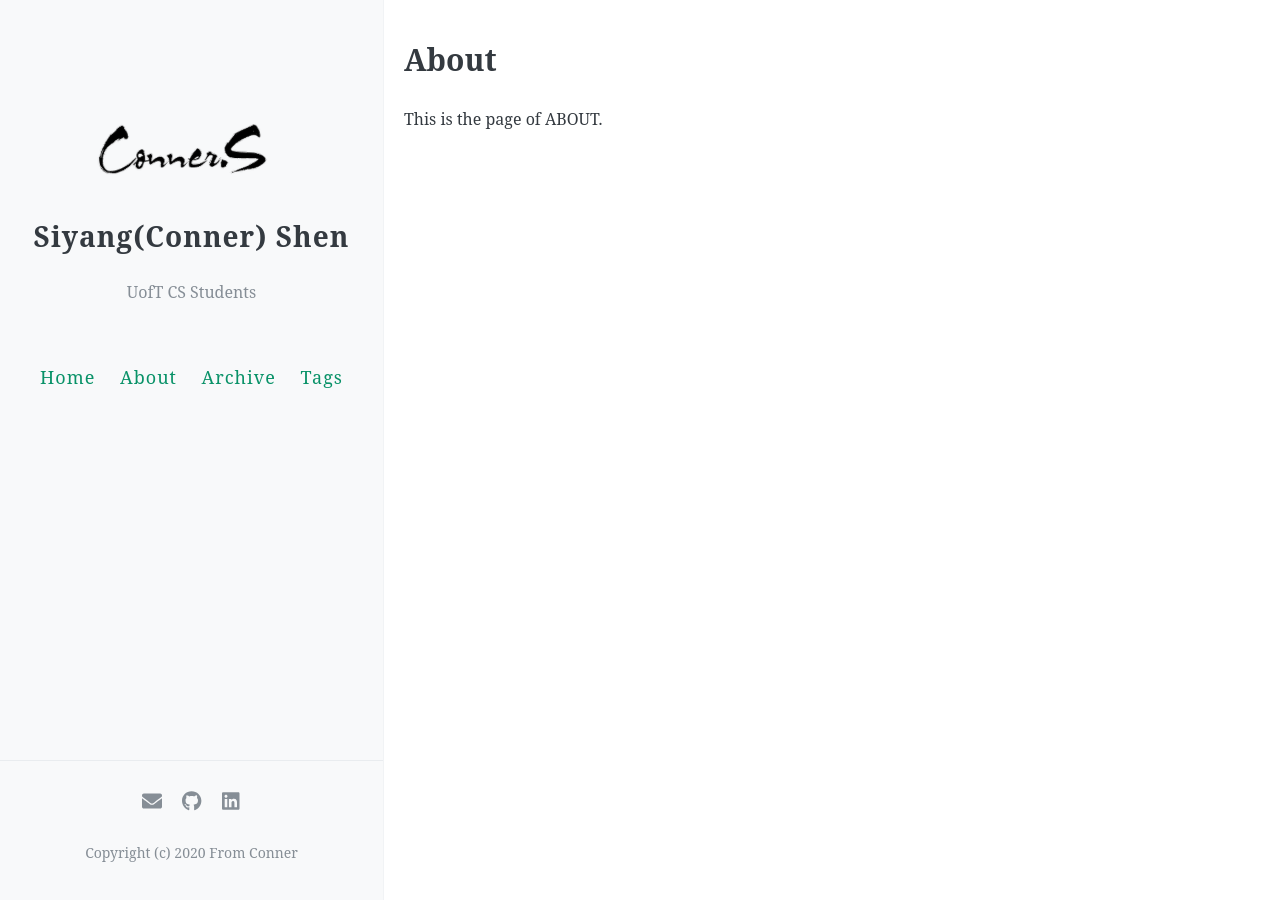
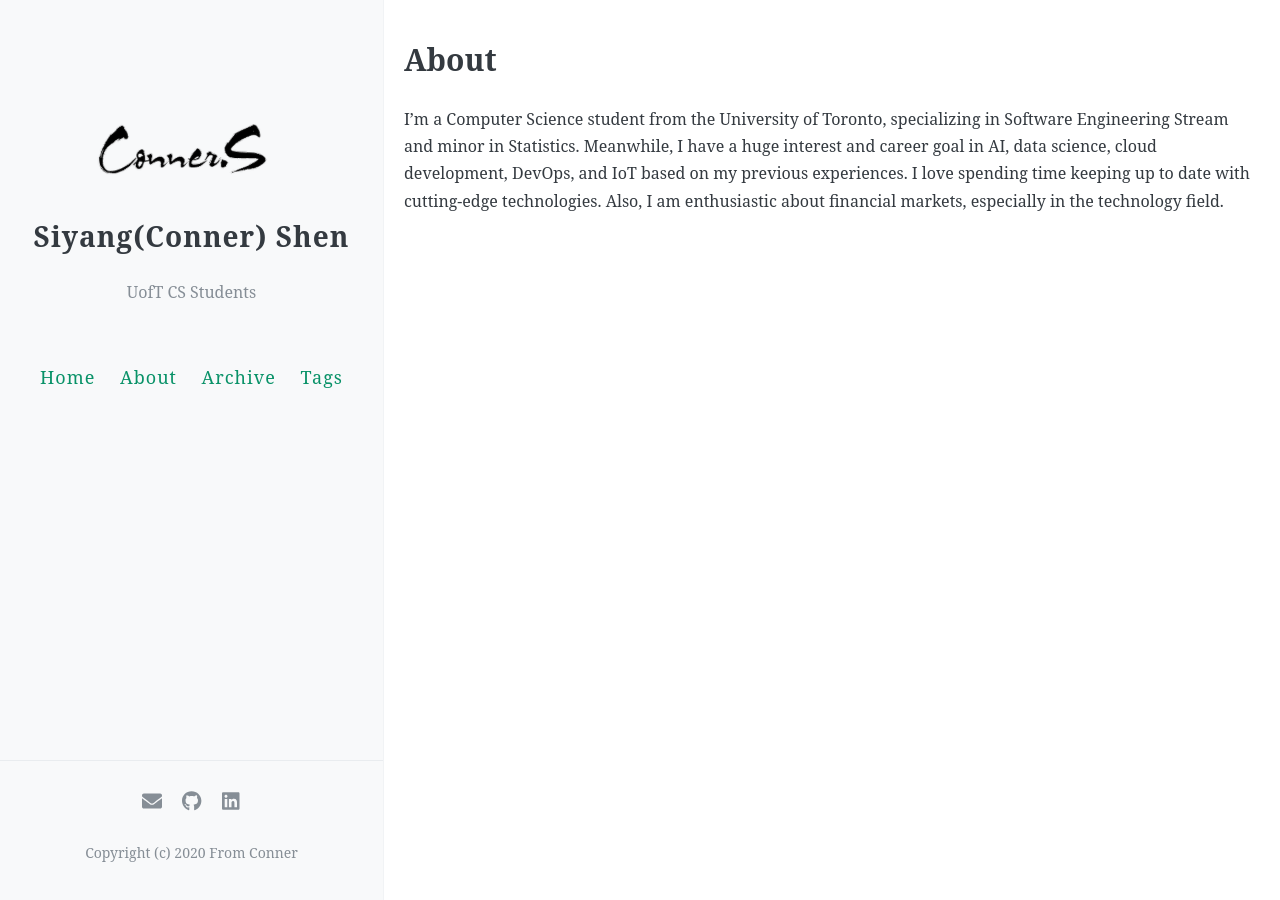
Before and after one commit to Connerrrrr/Connerrrrr.github.io, a Jekyll site: the page built from about.md, in a window 1280 px wide. Built offline with Jekyll 4.4.1, drawn with Linux system fonts in a browser that asks for light colours; comment, search, counter and statistics services are not loaded.

Commit message:
Update about.md

```diff
--- a/about.md
+++ b/about.md
@@ -4,4 +4,4 @@ title: About
 permalink: /about/
 ---
 
-This is the page of ABOUT.
+I'm a Computer Science student from the University of Toronto, specializing in Software Engineering Stream and minor in Statistics. Meanwhile, I have a huge interest and career goal in AI, data science, cloud development, DevOps, and IoT based on my previous experiences. I love spending time keeping up to date with cutting-edge technologies. Also, I am enthusiastic about financial markets, especially in the technology field.
```
